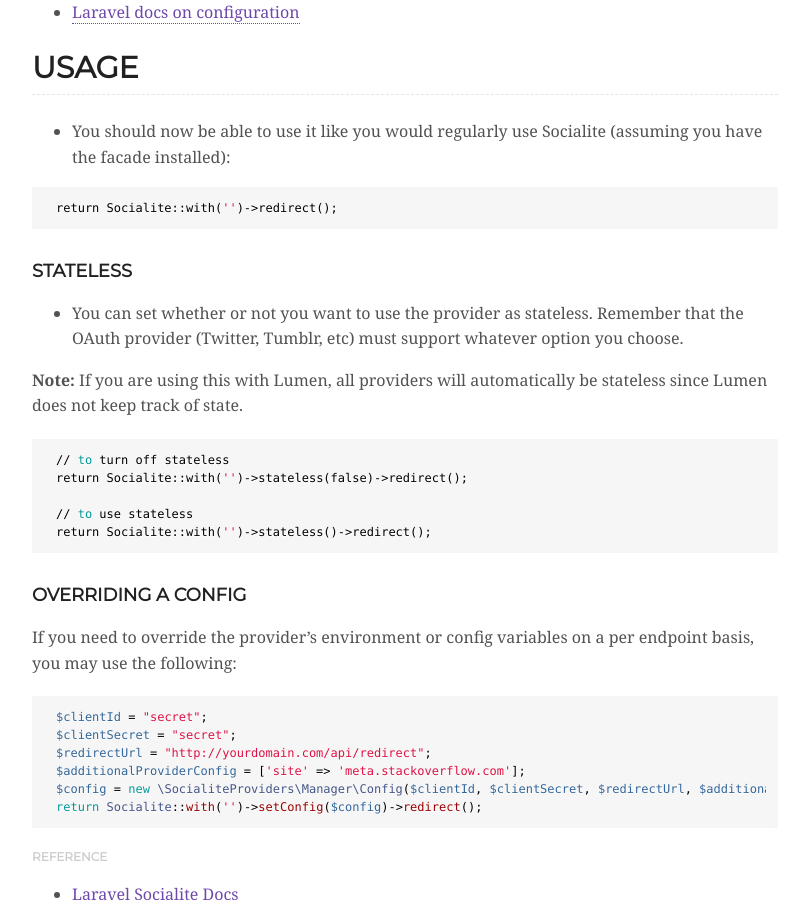
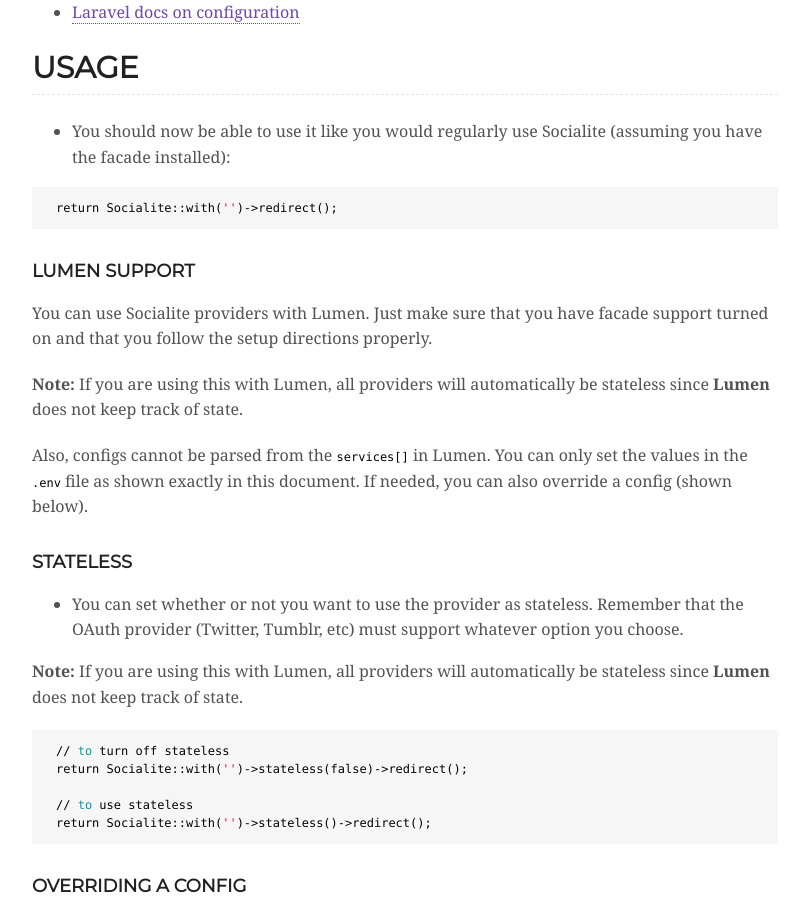
Before and after one commit to SocialiteProviders/socialiteproviders.github.io, a Jekyll site: the page built from _providers/RunKeeper.md, in a window 1280 px wide and 900 px high, scrolled down 2283 px. Shown: the whole window, without its empty margins (349-1149 px from the left). Built offline with Jekyll 4.4.1, drawn with Linux system fonts in a browser that asks for light colours; nearby versions of some CDN libraries; some web fonts are replaced.

Commit message:
Lumen support

````diff
--- a/_includes/provider/_usage.md
+++ b/_includes/provider/_usage.md
@@ -4,11 +4,21 @@
 return Socialite::with('{{ name | downcase | remove: '.' }}')->redirect();
 ```
 
+### Lumen Support
+
+You can use Socialite providers with Lumen.  Just make sure that you have facade support turned on and that you follow the setup directions properly.
+
+**Note:** If you are using this with Lumen, all providers will automatically be stateless since **Lumen** does not keep track of state.
+
+Also, configs cannot be parsed from the `services[]` in Lumen.  You can only set the values in the `.env` file as shown exactly in this document.  If needed, you can
+  also override a config (shown below).
+
+
 ### Stateless
 
 * You can set whether or not you want to use the provider as stateless.  Remember that the OAuth provider (Twitter, Tumblr, etc) must support whatever option you choose.
 
-**Note:** If you are using this with Lumen, all providers will automatically be stateless since Lumen does not keep track of state.
+**Note:** If you are using this with Lumen, all providers will automatically be stateless since **Lumen** does not keep track of state.
 
 ```php
 // to turn off stateless
````
